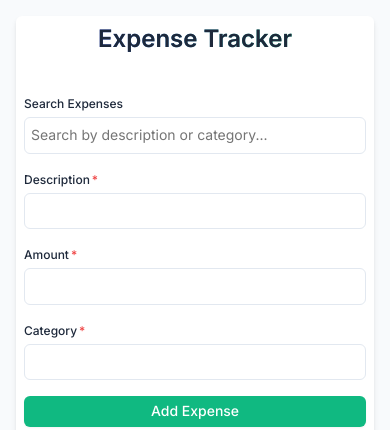
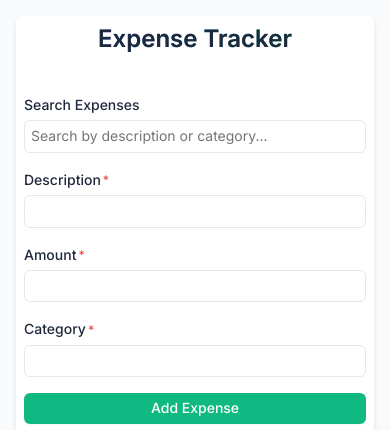
Before and after one commit to Mundia1/expense-tracker, a React (Vite) app: page / in a window 390 px wide. Shown: the top 430 px of the page. Built offline with nearby package versions, Linux system fonts and the light colour scheme.

Commit message:
feat:  Enhanced Input Styles (src/components/ui/Input/Input.css)

```diff
--- a/src/components/ui/Input/Input.css
+++ b/src/components/ui/Input/Input.css
@@ -2,50 +2,109 @@
 .input-wrapper {
     display: flex;
     flex-direction: column;
-    gap: calc(var(--spacing-unit) * 0.5);
+    gap: var(--spacing-2);
+    position: relative;
   }
 
   .input__label {
-    font-size: 0.875rem;
+    font-size: var(--text-sm);
     font-weight: 500;
     color: var(--text-color);
+    display: flex;
+    align-items: center;
+    gap: var(--spacing-1);
   }
 
   .input__required {
     color: var(--danger-color);
-    margin-left: 2px;
+    font-size: var(--text-xs);
   }
 
   .input {
-    padding: var(--spacing-unit);
-    font-size: 1rem;
-    border: 1px solid var(--border-color);
+    --input-border: var(--border-color);
+    --input-focus: var(--primary-color);
+
+    width: 100%;
+    padding: var(--spacing-3);
+    font-size: var(--text-sm);
+    border: 1px solid var(--input-border);
     border-radius: var(--border-radius);
     background-color: var(--surface-color);
-    transition: var(--transition);
+    transition:
+      border-color var(--transition-fast),
+      box-shadow var(--transition-fast);
+    color: var(--text-color);
   }
 
   .input:focus {
-    border-color: var(--primary-color);
-    box-shadow: 0 0 0 2px rgba(0, 123, 255, 0.2);
+    border-color: var(--input-focus);
+    box-shadow: 0 0 0 3px color-mix(in srgb, var(--input-focus) 20%, transparent);
+    outline: none;
   }
 
   .input--error {
-    border-color: var(--danger-color);
+    --input-border: var(--danger-color);
+    --input-focus: var(--danger-color);
+    padding-right: var(--spacing-8);
   }
 
   .input__error {
-    font-size: 0.75rem;
+    font-size: var(--text-xs);
     color: var(--danger-color);
+    margin-top: var(--spacing-1);
   }
 
-  @media (max-width: 600px) {
+  /* Floating label variant */
+  .input-wrapper--floating {
+    position: relative;
+  }
+
+  .input-wrapper--floating .input__label {
+    position: absolute;
+    top: var(--spacing-3);
+    left: var(--spacing-3);
+    background: var(--surface-color);
+    padding: 0 var(--spacing-1);
+    transition:
+      transform var(--transition-fast),
+      color var(--transition-fast);
+    transform-origin: left center;
+    pointer-events: none;
+  }
+
+  .input-wrapper--floating .input:not(:placeholder-shown) + .input__label,
+  .input-wrapper--floating .input:focus + .input__label {
+    transform: translateY(calc(-1 * var(--spacing-4))) scale(0.85);
+    color: var(--text-muted);
+  }
+
+  /* With icon */
+  .input--with-icon {
+    padding-left: var(--spacing-8);
+  }
+
+  .input__icon {
+    position: absolute;
+    left: var(--spacing-3);
+    top: 50%;
+    transform: translateY(-50%);
+    color: var(--text-muted);
+    pointer-events: none;
+  }
+
+  /* Sizes */
+  .input--sm {
+    padding: var(--spacing-2) var(--spacing-3);
+    font-size: var(--text-xs);
+  }
+
+  .input--lg {
+    padding: var(--spacing-4) var(--spacing-5);
+    font-size: var(--text-base);
+  }
+
+  @media (max-width: 640px) {
     .input {
-      font-size: 0.875rem;
-      padding: calc(var(--spacing-unit) * 0.75);
-    }
-
-    .input__label {
-      font-size: 0.75rem;
+      padding: var(--spacing-2) var(--spacing-3);
     }
   }
```
